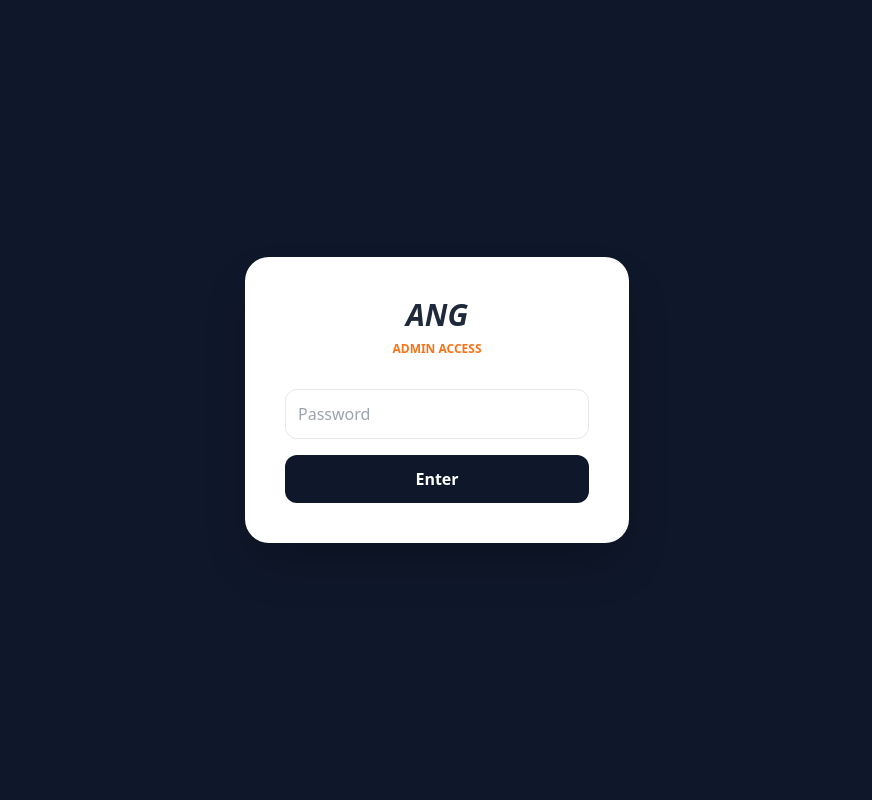
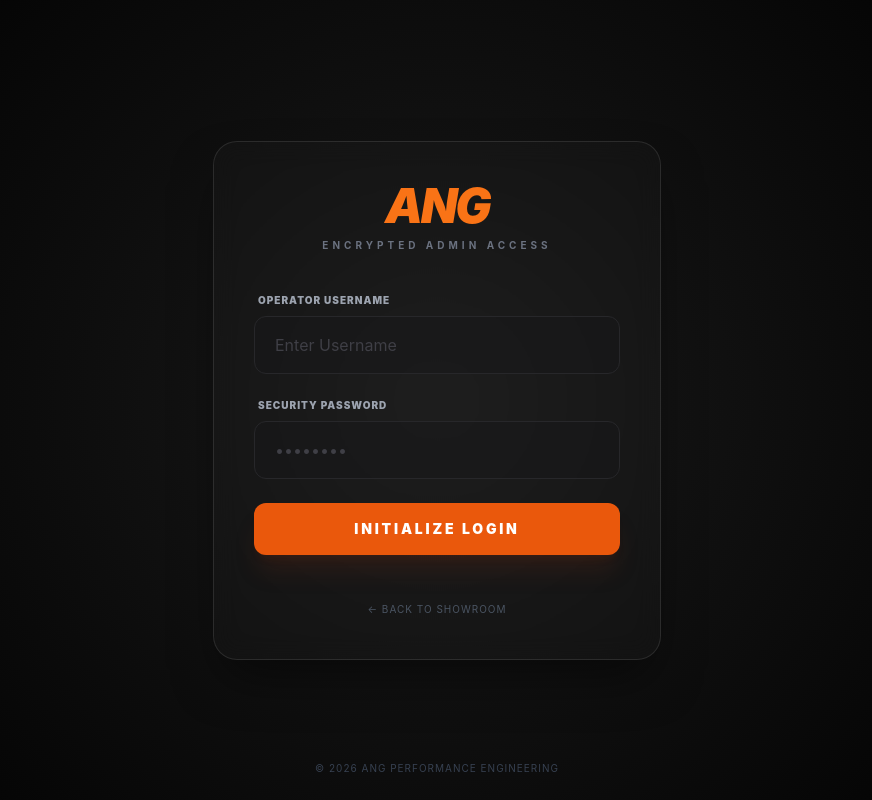
Before and after one commit to ngamilagaboniface-beep/ANG_Automotive, a Flask app: page /login in a window 1280 px wide. Shown: the whole page, without its empty margins (203-1075 px from the left). Run offline with Flask 3, Linux system fonts and the light colour scheme; some libraries are stand-ins or nearby versions.

Commit message:
Update login.html

```diff
--- a/templates/login.html
+++ b/templates/login.html
@@ -1,17 +1,80 @@
 <!DOCTYPE html>
-<html>
+<html lang="en">
 <head>
+    <meta charset="UTF-8">
+    <meta name="viewport" content="width=device-width, initial-scale=1.0">
+    <title>Admin Authorization | ANG Automotive</title>
     <script src="https://cdn.tailwindcss.com"></script>
-    <title>ANG Login</title>
+    <style>
+        body {
+            background: radial-gradient(circle at center, #1a1a1a 0%, #000000 100%);
+            font-family: 'Inter', sans-serif;
+        }
+        .glass-panel {
+            background: rgba(255, 255, 255, 0.02);
+            backdrop-filter: blur(12px);
+            border: 1px solid rgba(255, 255, 255, 0.1);
+            box-shadow: 0 25px 50px -12px rgba(0, 0, 0, 0.5);
+        }
+        input:focus {
+            box-shadow: 0 0 15px rgba(249, 115, 22, 0.3);
+        }
+    </style>
 </head>
-<body class="bg-slate-900 h-screen flex items-center justify-center">
-    <div class="bg-white p-10 rounded-3xl shadow-2xl w-96 text-center">
-        <h1 class="text-3xl font-black italic text-slate-800 mb-2">ANG</h1>
-        <p class="text-orange-500 font-bold text-xs uppercase mb-8">Admin Access</p>
-        <form action="/login" method="POST" class="space-y-4">
-            <input type="password" name="password" placeholder="Password" class="w-full border p-3 rounded-xl focus:ring-2 ring-orange-500 outline-none">
-            <button class="w-full bg-slate-900 text-white py-3 rounded-xl font-bold hover:bg-orange-500 transition">Enter</button>
+<body class="flex items-center justify-center min-h-screen text-white px-4">
+
+    <div class="glass-panel w-full max-w-md p-10 rounded-3xl">
+        <div class="text-center mb-10">
+            <h1 class="text-5xl font-black italic tracking-tighter text-orange-500 mb-2">ANG</h1>
+            <p class="text-[10px] uppercase tracking-[0.4em] text-gray-500 font-bold">Encrypted Admin Access</p>
+        </div>
+
+        {% with messages = get_flashed_messages() %}
+          {% if messages %}
+            {% for message in messages %}
+              <div class="bg-red-500/10 border border-red-500/50 text-red-400 text-xs p-4 rounded-xl mb-6 text-center animate-pulse">
+                {{ message }}
+              </div>
+            {% endfor %}
+          {% endif %}
+        {% endwith %}
+
+        <form action="/login" method="POST" class="space-y-6">
+
+            <div>
+                <label class="block text-[10px] font-black uppercase text-gray-400 mb-2 ml-1 tracking-widest">Operator Username</label>
+                <input type="text"
+                       name="username"
+                       placeholder="Enter Username"
+                       required
+                       class="w-full bg-zinc-900/50 border border-zinc-800 rounded-xl py-4 px-5 focus:outline-none focus:border-orange-500 transition-all text-white placeholder-zinc-700">
+            </div>
+
+            <div>
+                <label class="block text-[10px] font-black uppercase text-gray-400 mb-2 ml-1 tracking-widest">Security Password</label>
+                <input type="password"
+                       name="password"
+                       placeholder="••••••••"
+                       required
+                       class="w-full bg-zinc-900/50 border border-zinc-800 rounded-xl py-4 px-5 focus:outline-none focus:border-orange-500 transition-all text-white placeholder-zinc-700">
+            </div>
+
+            <button type="submit"
+                class="w-full bg-orange-600 hover:bg-orange-500 text-white font-black py-4 rounded-xl uppercase tracking-[0.2em] text-sm transition-all transform hover:scale-[1.01] active:scale-95 shadow-xl shadow-orange-900/20">
+                Initialize Login
+            </button>
         </form>
+
+        <div class="mt-10 text-center">
+            <a href="/" class="text-gray-600 hover:text-orange-500 text-[10px] uppercase tracking-widest transition-colors">
+                &larr; Back to Showroom
+            </a>
+        </div>
     </div>
+
+    <div class="fixed bottom-6 text-[10px] text-gray-700 uppercase tracking-widest">
+        &copy; 2026 ANG Performance Engineering
+    </div>
+
 </body>
 </html>
```
